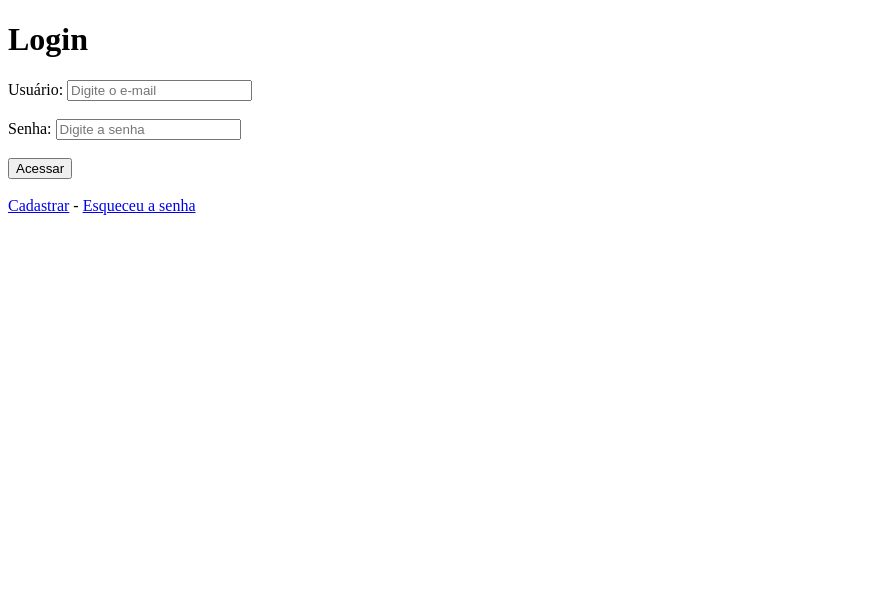
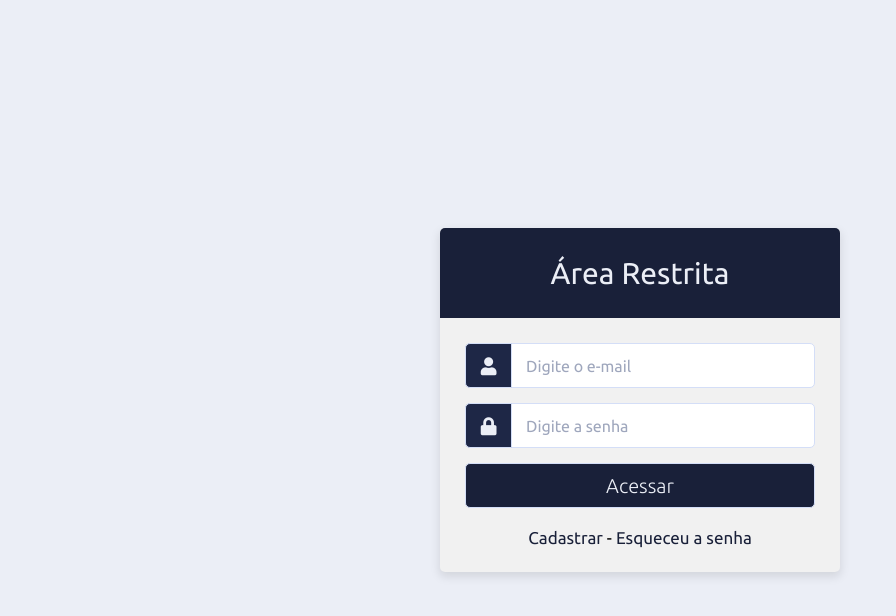
Before and after one commit to andmatsouza/login-react, a React (Create React App) app: page / in a window 1280 px wide. Shown: the top 616 px of the page, without its empty margins (0-896 px from the left). Built offline with nearby package versions, Linux system fonts and the light colour scheme.

Commit message:
feat: integração do layout da página login.

```diff
--- a/public/index.html
+++ b/public/index.html
@@ -10,8 +10,10 @@
       content="Site sobre material de limpeza"
     />
 
-
-
+    <link
+    rel="stylesheet"
+    href="https://cdnjs.cloudflare.com/ajax/libs/font-awesome/5.15.4/css/all.min.css"
+  />
 
     <title>Telelimp - ADM</title>
   </head>
--- a/src/index.css
+++ b/src/index.css
@@ -1,13 +1,190 @@
+@import url('https://fonts.googleapis.com/css2?family=Ubuntu:wght@300;400;500;700&display=swap');
+
+*{
+  margin: 0;
+  padding: 0;
+  box-sizing: border-box;
+  font-family: "Ubuntu", sans-serif;
+}
+
+:root {
+  --site-color: #3a7afe;
+  --main-color: #ebeef6;
+  --active-color: #d4def7;
+  --bg-color: #ecedf0;
+  --second-color: #f1f1f1;
+  --third-color: #9fa7bd;
+  --fourth-color: #fff;
+  --fifth-color: #000;
+  --sixth-color: #222;
+  --main-bg-color: #192039;
+  --second-bg-color: #1e2746;
+  --third-bg-color: #3a7afe;
+  --fourth-bg-color: #131b38;
+  --primary-color: #0088cc;
+  --success-color: #47a447;
+  --info-color: #5bc0de;
+  --warning-color: #ed9c28;
+  --danger-color: #d2322d;
+
+  --primary-color-second: #cfe2ff;
+  --success-color-second: #d1e7dd;
+  --info-color-second: #cff4fc;
+  --warning-color-second: #fff3cd;
+  --danger-color-second: #f8d7da;
+}
+
 body {
-  margin: 0;
-  font-family: -apple-system, BlinkMacSystemFont, 'Segoe UI', 'Roboto', 'Oxygen',
-    'Ubuntu', 'Cantarell', 'Fira Sans', 'Droid Sans', 'Helvetica Neue',
-    sans-serif;
+  background-color: var(--main-color);
   -webkit-font-smoothing: antialiased;
   -moz-osx-font-smoothing: grayscale;
 }
 
-code {
+.d-flex {
+  display: flex;
+  align-items: center;
+  justify-content: center;
+  height: 100vh;
+}
+
+.container-login {
+  width: 400px;
+  display: flex;
+  flex-direction: row;
+  margin: 0 5px;
+}
+
+.wrapper-login {
+  width: 100%;
+  background: var(--second-color);
+  border-radius: 5px;
+  box-shadow: 0px 4px 10px 1px rgba(0, 0, 0, 0.1);
+}
+
+.wrapper-login .title {
+  height: 90px;
+  background: var(--main-bg-color);
+  border-radius: 5px 5px 0 0;
+  color: var(--main-color);
+  font-size: 30px;
+  font-weight: 400;
+  display: flex;
+  align-items: center;
+  justify-content: center;
+}
+
+.wrapper-login .form-login {
+  padding: 25px;
+}
+
+.wrapper-login .form-login .row {
+  height: 45px;
+  margin-bottom: 15px;
+  position: relative;
+}
+
+.wrapper-login .form-login .row input,
+.wrapper-login .form-login .row .button-login {
+  height: 100%;
+  width: 100%;
+  outline: none;
+  padding-left: 60px;
+  border-radius: 5px;
+  border: 1px solid var(--active-color);
+  font-size: 16px;
+  transition: all 0.3s ease;
+}
+
+.form-login .row input::placeholder {
+  color: var(--third-color);
+}
+
+.wrapper-login .form-login .row i {
+  position: absolute;
+  width: 47px;
+  height: 100%;
+  color: var(--main-color);
+  font-size: 18px;
+  background: var(--second-bg-color);
+  border: 1px solid var(--active-color);
+  border-radius: 5px 0 0 5px;
+  display: flex;
+  align-items: center;
+  justify-content: center;
+}
+
+.wrapper-login .form-login .button .button-login {
+  color: var(--main-color);
+  font-size: 20px;
+  font-weight: 300;
+  padding-left: 0px;
+  background: var(--main-bg-color);
+  border: 1px solid var(--active-color);
+  cursor: pointer;
+}
+
+.form-login .button .button-login:hover {
+  background: var(--second-bg-color);
+}
+
+.wrapper-login .form-login .signup-link {
+  text-align: center;
+  margin-top: 20px;
+  font-size: 17px;
+}
+
+.wrapper-login .form-login .signup-link .link-pg-login {
+  color: var(--main-bg-color);
+  text-decoration: none;
+}
+
+.form-login .signup-link .link-pg-login:hover {
+  color: var(--site-color);
+}
+
+/*code {
   font-family: source-code-pro, Menlo, Monaco, Consolas, 'Courier New',
     monospace;
+}*/
+
+/*Alerta*/
+
+.alert-primary {
+  background-color: var(--primary-color-second);
+  color: var(--primary-color);
+  margin: 10px 0;
+  border-radius: 4px;
+  padding: 12px 7px;
 }
+
+.alert-success {
+  background-color: var(--success-color-second);
+  color: var(--success-color);
+  margin: 10px 0;
+  border-radius: 4px;
+  padding: 12px 7px;
+}
+
+.alert-warning {
+  background-color: var(--warning-color-second);
+  color: var(--warning-color);
+  margin: 10px 0;
+  border-radius: 4px;
+  padding: 12px 7px;
+}
+
+.alert-danger {
+  background-color: var(--danger-color-second);
+  color: var(--danger-color);
+  margin: 10px 0;
+  border-radius: 4px;
+  padding: 12px 7px;
+}
+
+.alert-info {
+  background-color: var(--info-color-second);
+  color: var(--info-color);
+  margin: 10px 0;
+  border-radius: 4px;
+  padding: 12px 7px;
+}
--- a/src/index.js
+++ b/src/index.js
@@ -1,5 +1,6 @@
 import React from 'react';
 import ReactDOM from 'react-dom/client';
+import './index.css';
 
 import App from './App';
 import reportWebVitals from './reportWebVitals';
--- a/src/pages/Login/index.js
+++ b/src/pages/Login/index.js
@@ -1,91 +1,141 @@
-import React, {useState, useContext} from "react";
+import React, { useState, useContext } from "react";
 //substituiu a useHistory
 import { Link, useNavigate, useLocation } from "react-router-dom";
 
-import  api from '../../config/configApi';
+import api from "../../config/configApi";
 
-import { Context } from '../../Context/AuthContext';
+import { Context } from "../../Context/AuthContext";
 
 export const Login = () => {
-
   //recebe o state que vem do redirecionamento de outra página, através do componente Navigate.
-  const {state} = useLocation();
+  const { state } = useLocation();
 
   const navegate = useNavigate();
 
   const { signIn } = useContext(Context);
 
   const [user, setUser] = useState({
-      email: '',
-      password: ''
+    email: "",
+    password: "",
   });
 
   const [status, setStatus] = useState({
     type: state ? state.type : "",
     mensagem: state ? state.mensagem : "",
     loading: false,
-    })
+  });
 
-    const valorInput = e => setUser({...user, [e.target.name]: e.target.value});
+  const valorInput = (e) =>
+    setUser({ ...user, [e.target.name]: e.target.value });
 
-    const loginSubmit = async e => {
+  const loginSubmit = async (e) => {
     e.preventDefault();
 
     setStatus({
       loading: true,
     });
 
-
-      await api.post("/login", user)
+    await api
+      .post("/login", user)
       .then((response) => {
         //console.log(response);
         setStatus({
           /* type: 'success',
                     mensagem: response.data.mensagem,*/
-                    loading: false
+          loading: false,
         });
-                localStorage.setItem('token', response.data.token);
-                localStorage.setItem('name', response.data.user.name);
-                localStorage.setItem('image', response.data.user.image);
+        localStorage.setItem("token", response.data.token);
+        localStorage.setItem("name", response.data.user.name);
+        localStorage.setItem("image", response.data.user.image);
         signIn(true);
         return navegate("/dasboard");
-            }).catch((err) => {
+      })
+      .catch((err) => {
         if (err.response.data.erro) {
           //console.log(err.response);
           setStatus({
-                        type: 'error',
+            type: "error",
             mensagem: err.response.data.mensagem,
-                        loading: false
+            loading: false,
           });
         } else {
           //console.log("Erro: tente mais tarde");
           setStatus({
-                        type: 'error',
+            type: "error",
             mensagem: "Erro: tente mais tarde!",
-                        loading: false
+            loading: false,
           });
         }
       });
-
-    }
+  };
 
   return (
-    <div>
-        <h1>Login</h1>
-        {status.type === 'error' ? <p style={{color: "#ff0000"}}>{status.mensagem}</p> : ""}
-        {status.type === 'success' ? <p style={{color: "green"}}>{status.mensagem}</p> : ""}
-        {/*status.loading ? <p>Validando...</p> : ""*/}
-        <form onSubmit={loginSubmit}>
-          <label>Usuário: </label>
-          <input type="email" name="email" placeholder="Digite o e-mail" onChange={valorInput} /><br /><br />
+    <div className="d-flex">
+      <div className="container-login">
+        <div className="wrapper-login">
+          <div className="title">
+            <span>Área Restrita</span>
+          </div>
 
-          <label>Senha: </label>
-          <input type="password" name="password" placeholder="Digite a senha" autoComplete="on" onChange={valorInput} /><br /><br />
 
-          {status.loading ? <button type="submit" disabled>Acessando...</button> : <button type="submit">Acessar</button>}<br /><br />
+          <form onSubmit={loginSubmit} className="form-login">
+            {status.type === "error" ? (
+              <p className="alert-danger">{status.mensagem}</p>
+            ) : (
+              ""
+            )}
+            {status.type === "success" ? (
+              <p className="alert-success">{status.mensagem}</p>
+            ) : (
+              ""
+            )}
+
+             {status.loading ? <p className="alert-success">Validando...</p> : ""}
+
+            <div className="row">
+              <i className="fas fa-user"></i>
+              <input
+                type="email"
+                name="email"
+                placeholder="Digite o e-mail"
+                onChange={valorInput}
+              />
+            </div>
+
+            <div className="row">
+              <i className="fas fa-lock"></i>
+              <input
+                type="password"
+                name="password"
+                placeholder="Digite a senha"
+                autoComplete="on"
+                onChange={valorInput}
+              />
+            </div>
+
+            <div className="row button">
+              {status.loading ? (
+                <button type="submit" className="button-login" disabled>
+                  Acessando...
+                </button>
+              ) : (
+                <button type="submit" className="button-login">
+                  Acessar
+                </button>
+              )}
+            </div>
+            <div className="signup-link">
+              <Link to="/add-user-login" className="link-pg-login">
+                Cadastrar
+              </Link>
+              {" - "}
+              <Link to="/recover-password" className="link-pg-login">
+                Esqueceu a senha
+              </Link>
+            </div>
           </form>
-        <Link to="/add-user-login">Cadastrar</Link>{" - "}
-        <Link to="/recover-password">Esqueceu a senha</Link>
+        </div>
+      </div>
     </div>
   );
 };
```
Lines whose indentation alone changed are shown as unchanged.
